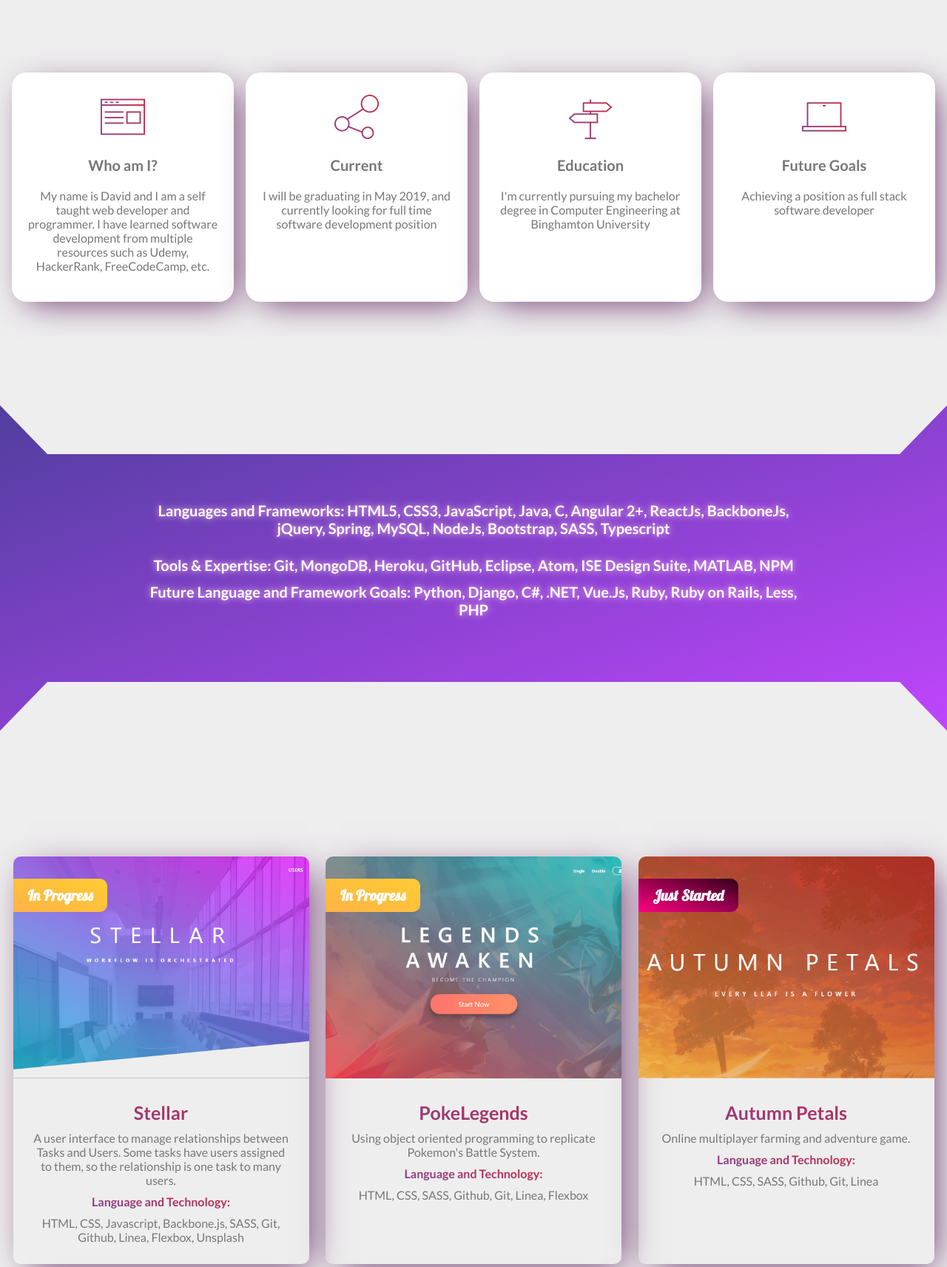
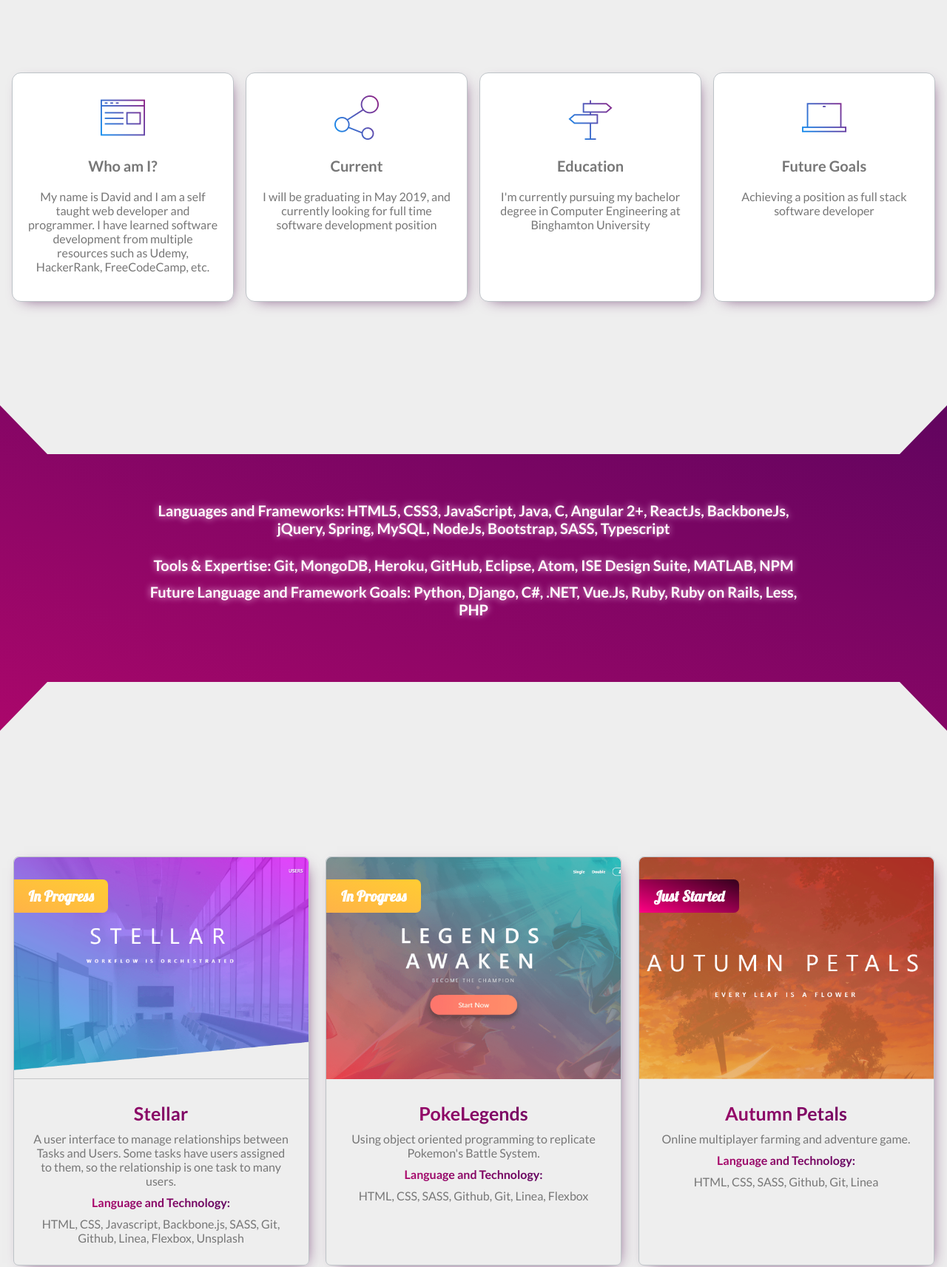
Before and after one commit to david2999999/DJ-Design-Studio-Revamped, a website: page index.html in a window 1280 px wide. Shown: the part 802-2515 px from the top of the page at 74% size. Drawn offline with Linux system fonts and the light colour scheme.

Commit message:
added css

```diff
--- a/css/style.css
+++ b/css/style.css
@@ -99,19 +99,20 @@ body {
   width: 30rem;
   height: 31rem;
   background: white;
-  border-radius: 2rem;
+  border-radius: 1.2rem;
   margin: 10rem 0 4rem 0;
   text-align: center;
-  -webkit-box-shadow: 10px 11px 46px -10px #6b346b;
-  -moz-box-shadow: 10px 11px 46px -10px #6b346b;
-  box-shadow: 10px 11px 46px -10px #6b346b;
-  transition: all .3s; }
+  -webkit-box-shadow: 5px 6px 20px -10px #6b346b;
+  -moz-box-shadow: 5px 6px 20px -10px #6b346b;
+  box-shadow: 5px 6px 20px -10px #6b346b;
+  transition: all .3s;
+  border: 1px solid #bdc3c7; }
   .about__card-icon {
     font-size: 6rem;
     margin: 0 auto;
     display: inline-block;
     padding-top: 3rem;
-    background: linear-gradient(to top right, #7b4397, #dc2430);
+    background: linear-gradient(to top right, #009FFF, #aa076b);
     /* W3C, IE 10+/ Edge, Firefox 16+, Chrome 26+, Opera 12+, Safari 7+ */
     -webkit-background-clip: text;
     color: transparent; }
@@ -129,7 +130,7 @@ body {
 
 .banner {
   height: 44rem;
-  background: linear-gradient(to top left, rgba(187, 51, 255, 0.9), rgba(63, 43, 150, 0.9));
+  background: linear-gradient(to top right, #aa076b, #61045f);
   background-size: cover;
   width: 100%;
   clip-path: polygon(0 0, 5% 15%, 95% 15%, 100% 0, 100% 100%, 95% 85%, 5% 85%, 0 100%);
@@ -171,21 +172,22 @@ body {
 
 .project-box {
   width: 40rem;
-  border-radius: 1rem;
+  border-radius: .7rem;
   margin: 2rem .5rem 2rem .5rem;
-  -webkit-box-shadow: 10px 11px 46px -10px #6b346b;
-  -moz-box-shadow: 10px 11px 46px -10px #6b346b;
-  box-shadow: 10px 11px 46px -10px #6b346b;
+  -webkit-box-shadow: 5px 6px 20px -10px #6b346b;
+  -moz-box-shadow: 5px 6px 20px -10px #6b346b;
+  box-shadow: 5px 6px 20px -10px #6b346b;
   transition: all .3s;
-  position: relative; }
+  position: relative;
+  border: 1px solid #bdc3c7; }
   .project-box__banner {
     position: absolute;
     padding: 1rem 2rem 1rem 2rem;
     color: white;
     font-size: 2rem;
     top: 3rem;
-    border-top-right-radius: 1rem;
-    border-bottom-right-radius: 1rem;
+    border-top-right-radius: .7rem;
+    border-bottom-right-radius: .7rem;
     font-weight: bold;
     font-family: 'Lobster', cursive; }
     .project-box__banner-green {
@@ -219,8 +221,8 @@ body {
     object-fit: cover;
     width: 100%;
     height: 30rem;
-    border-top-left-radius: 1rem;
-    border-top-right-radius: 1rem; }
+    border-top-left-radius: .7rem;
+    border-top-right-radius: .7rem; }
   .project-box__bottom {
     height: 25rem;
     border-bottom-left-radius: 1rem;
@@ -230,7 +232,7 @@ body {
     .project-box__bottom-header {
       font-size: 2.5rem;
       padding: 3rem 2rem 1rem 2rem;
-      background: linear-gradient(to top right, #7b4397, #dc2430);
+      background: linear-gradient(to right, #aa076b, #61045f);
       /* W3C, IE 10+/ Edge, Firefox 16+, Chrome 26+, Opera 12+, Safari 7+ */
       -webkit-background-clip: text;
       color: transparent; }
@@ -242,7 +244,7 @@ body {
       font-size: 1.6rem; }
       .project-box__bottom-tech-lang {
         font-weight: bold;
-        background: linear-gradient(to top right, #7b4397, #dc2430);
+        background: linear-gradient(to right, #aa076b, #61045f);
         /* W3C, IE 10+/ Edge, Firefox 16+, Chrome 26+, Opera 12+, Safari 7+ */
         -webkit-background-clip: text;
         color: transparent; }
@@ -255,14 +257,12 @@ body {
 
 .footer {
   padding: 5rem 0 0rem 0;
-  background: #41295a;
+  background: #61043d;
   /* fallback for old browsers */
-  background: -webkit-linear-gradient(to top, #2F0743, #41295a);
-  /* Chrome 10-25, Safari 5.1-6 */
-  background: linear-gradient(to top, #2F0743, #41295a);
-  /* W3C, IE 10+/ Edge, Firefox 16+, Chrome 26+, Opera 12+, Safari 7+ */ }
+  background: -webkit-linear-gradient(to bottom right, #61043d, #61045f);
+  background: linear-gradient(to bottom right, #61043d, #61045f); }
   .footer__bottom {
-    background-color: #240843;
+    background-color: #000000;
     color: white;
     width: 100%;
     font-size: 2rem;
```
